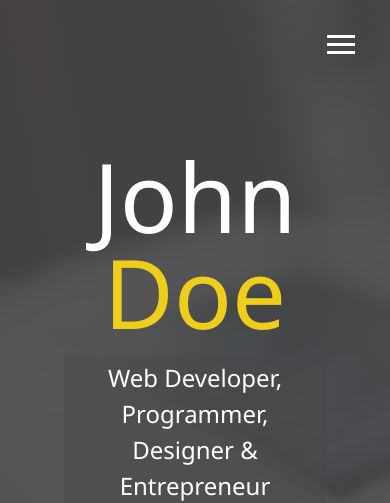
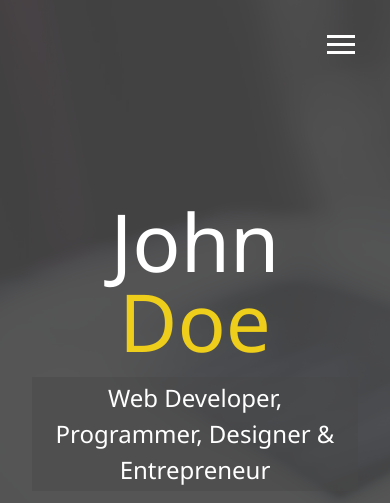
Before and after one commit to Annie-Huang/modern_portfolio, a website: page dist/index.html in a window 390 px wide. Shown: the top 503 px of the page. Drawn offline with Linux system fonts and the light colour scheme.

Commit message:
Make adjustment to mediaSm to look nice on the heading.

```diff
--- a/scss/_mobile.scss
+++ b/scss/_mobile.scss
@@ -65,8 +65,15 @@
 
 // Smartphones
 @include mediaSm {
-  main#home h1 {
-    margin-top: 10vh;
+  main {
+    padding: 2rem;
+    #home h1 {
+      margin-top: 10vh;
+    }
+    .lg-heading {
+      margin-top:1rem;
+      font-size: 5rem;
+    }
   }
   .projects {
     grid-template-columns: 1fr;
```
Also changed, not shown: dist/css/main.css.
